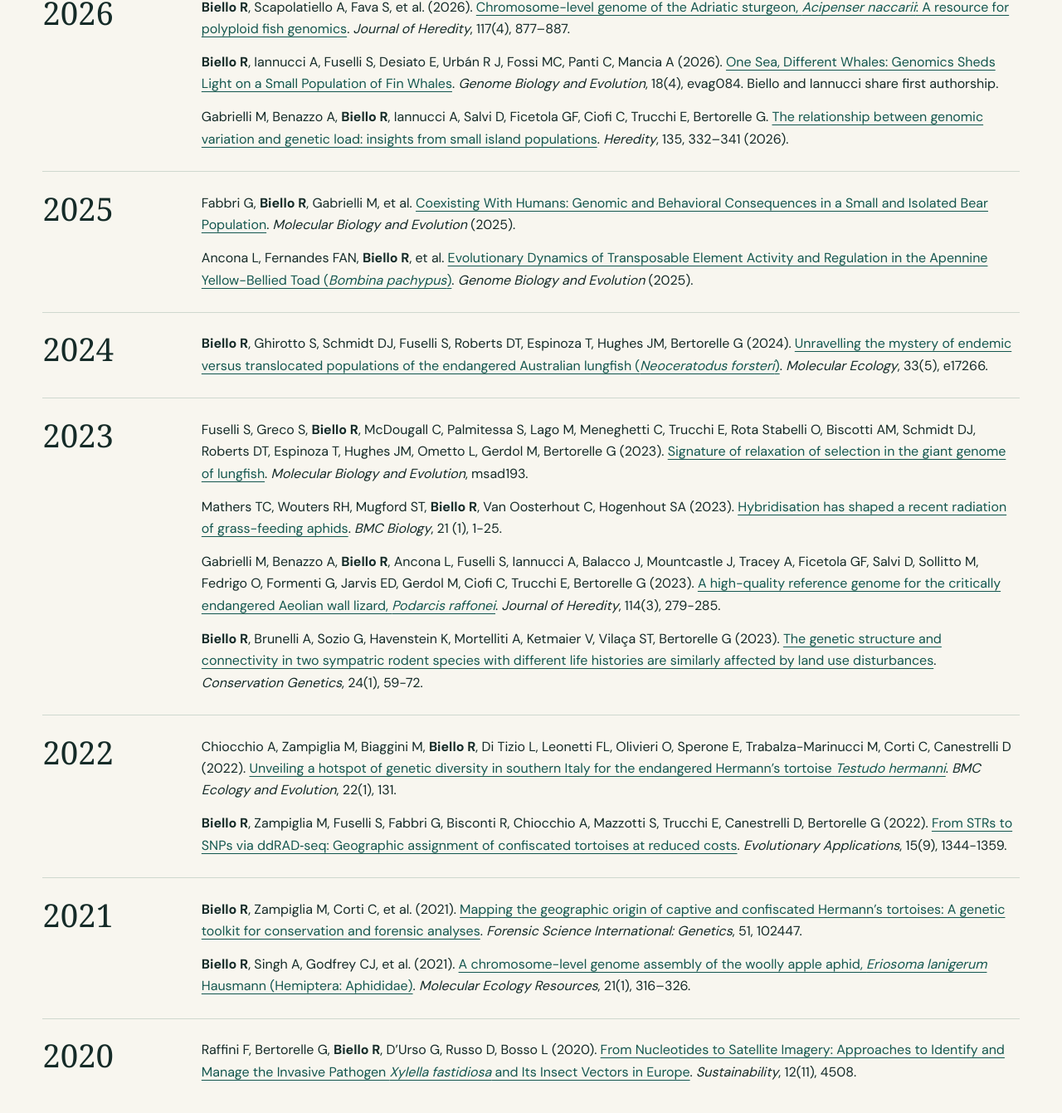
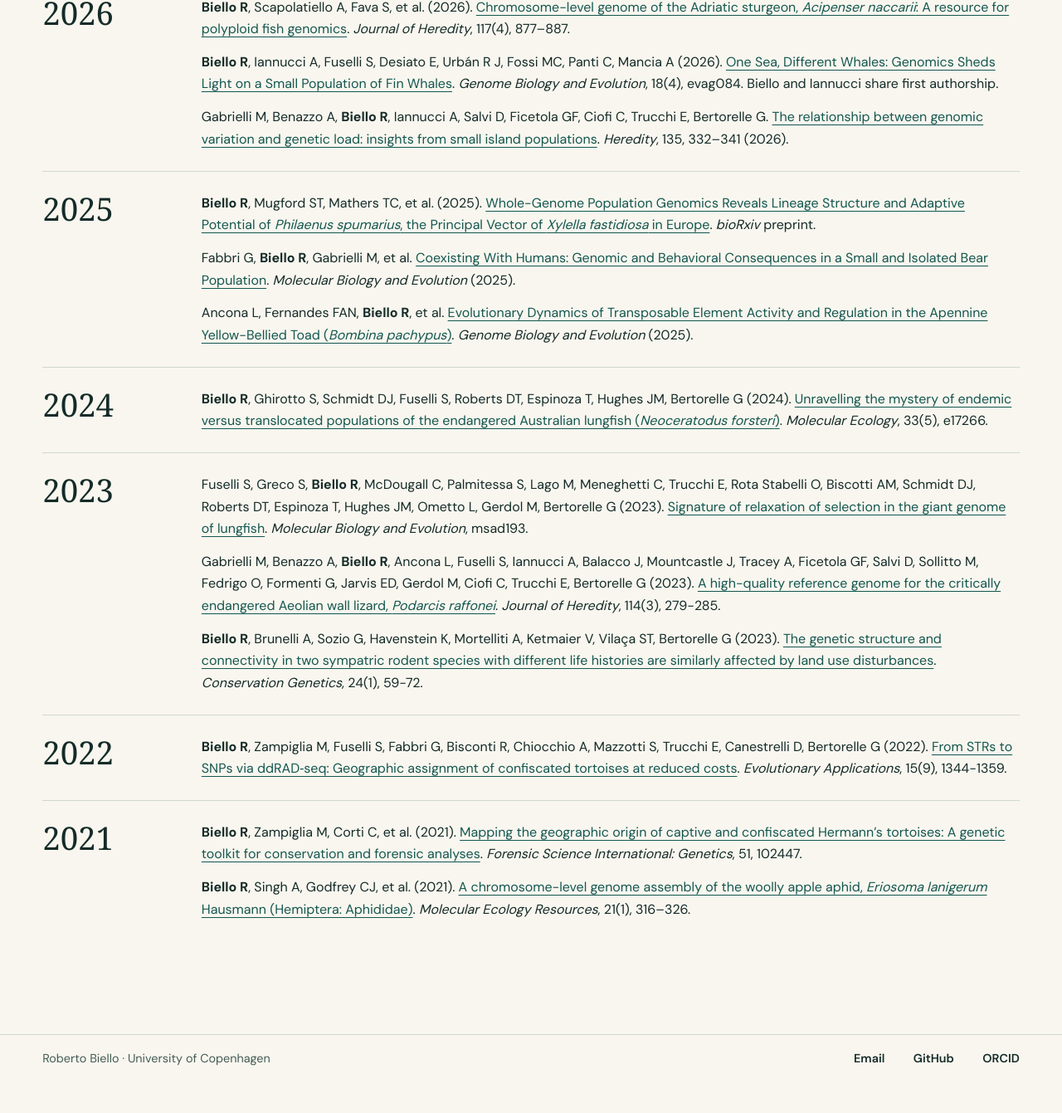
Before and after one commit to rsbiello/rsbiello.github.io, a Jekyll site: the page built from publications.md, in a window 1280 px wide and 1400 px high, scrolled down 463 px. Shown: the top 1341 px of the window at 83% size. Built offline with Jekyll 4.4.1, drawn with Linux system fonts in a browser that asks for light colours; some web fonts are replaced; after the commit the page ends 1769 px from its top, so only the background shows below that.

Commit message:
Curate selected publications and add spittlebug preprint

```diff
--- a/publications.md
+++ b/publications.md
@@ -24,6 +24,8 @@ Gabrielli M, Benazzo A, **Biello R**, Iannucci A, Salvi D, Ficetola GF, Ciofi C,
 <h3 id="year-2025">2025</h3>
 <div class="publication-list" markdown="1">
 
+**Biello R**, Mugford ST, Mathers TC, et al. (2025). [Whole-Genome Population Genomics Reveals Lineage Structure and Adaptive Potential of *Philaenus spumarius*, the Principal Vector of *Xylella fastidiosa* in Europe](https://doi.org/10.64898/2025.12.12.693891). *bioRxiv* preprint.
+
 Fabbri G, **Biello R**, Gabrielli M, et al. [Coexisting With Humans: Genomic and Behavioral Consequences in a Small and Isolated Bear Population](https://doi.org/10.1093/molbev/msaf292). *Molecular Biology and Evolution* (2025).
 
 Ancona L, Fernandes FAN, **Biello R**, et al. [Evolutionary Dynamics of Transposable Element Activity and Regulation in the Apennine Yellow-Bellied Toad (*Bombina pachypus*)](https://pmc.ncbi.nlm.nih.gov/articles/PMC12008745/). *Genome Biology and Evolution* (2025).
@@ -46,8 +48,6 @@ Ancona L, Fernandes FAN, **Biello R**, et al. [Evolutionary Dynamics of Transpos
 
 Fuselli S, Greco S, **Biello R**, McDougall C, Palmitessa S, Lago M, Meneghetti C, Trucchi E, Rota Stabelli O, Biscotti AM, Schmidt DJ, Roberts DT, Espinoza T, Hughes JM, Ometto L, Gerdol M, Bertorelle G (2023). [Signature of relaxation of selection in the giant genome of lungfish](https://doi.org/10.1093/molbev/msad193). *Molecular Biology and Evolution*, msad193.
 
-Mathers TC, Wouters RH, Mugford ST, **Biello R**, Van Oosterhout C, Hogenhout SA (2023). [Hybridisation has shaped a recent radiation of grass-feeding aphids](https://doi.org/10.1186/s12915-023-01649-4). *BMC Biology*, 21 (1), 1-25.
-
 Gabrielli M, Benazzo A, **Biello R**, Ancona L, Fuselli S, Iannucci A, Balacco J, Mountcastle J, Tracey A, Ficetola GF, Salvi D, Sollitto M, Fedrigo O, Formenti G, Jarvis ED, Gerdol M, Ciofi C, Trucchi E, Bertorelle G (2023). [A high-quality reference genome for the critically endangered Aeolian wall lizard, *Podarcis raffonei*](https://doi.org/10.1093/jhered/esad014). *Journal of Heredity*, 114(3), 279-285.
 
 **Biello R**, Brunelli A, Sozio G, Havenstein K, Mortelliti A, Ketmaier V, Vilaça ST, Bertorelle G (2023). [The genetic structure and connectivity in two sympatric rodent species with different life histories are similarly affected by land use disturbances](https://doi.org/10.1007/s10592-022-01485-z). *Conservation Genetics*, 24(1), 59-72.
@@ -58,8 +58,6 @@ Gabrielli M, Benazzo A, **Biello R**, Ancona L, Fuselli S, Iannucci A, Balacco J
 <section markdown="block" class="publication-year" aria-labelledby="year-2022">
 <h3 id="year-2022">2022</h3>
 <div class="publication-list" markdown="1">
-
-Chiocchio A, Zampiglia M, Biaggini M, **Biello R**, Di Tizio L, Leonetti FL, Olivieri O, Sperone E, Trabalza-Marinucci M, Corti C, Canestrelli D (2022). [Unveiling a hotspot of genetic diversity in southern Italy for the endangered Hermann’s tortoise *Testudo hermanni*](https://doi.org/10.1186/s12862-022-02075-w). *BMC Ecology and Evolution*, 22(1), 131.
 
 **Biello R**, Zampiglia M, Fuselli S, Fabbri G, Bisconti R, Chiocchio A, Mazzotti S, Trucchi E, Canestrelli D, Bertorelle G (2022). [From STRs to SNPs via ddRAD‐seq: Geographic assignment of confiscated tortoises at reduced costs](https://doi.org/10.1111/eva.13431). *Evolutionary Applications*, 15(9), 1344-1359.
 
@@ -76,12 +74,3 @@ Chiocchio A, Zampiglia M, Biaggini M, **Biello R**, Di Tizio L, Leonetti FL, Oli
 
 </div>
 </section>
-
-<section markdown="block" class="publication-year" aria-labelledby="year-2020">
-<h3 id="year-2020">2020</h3>
-<div class="publication-list" markdown="1">
-
-Raffini F, Bertorelle G, **Biello R**, D’Urso G, Russo D, Bosso L (2020). [From Nucleotides to Satellite Imagery: Approaches to Identify and Manage the Invasive Pathogen *Xylella fastidiosa* and Its Insect Vectors in Europe](https://doi.org/10.3390/su12114508). *Sustainability*, 12(11), 4508.
-
-</div>
-</section>
```
